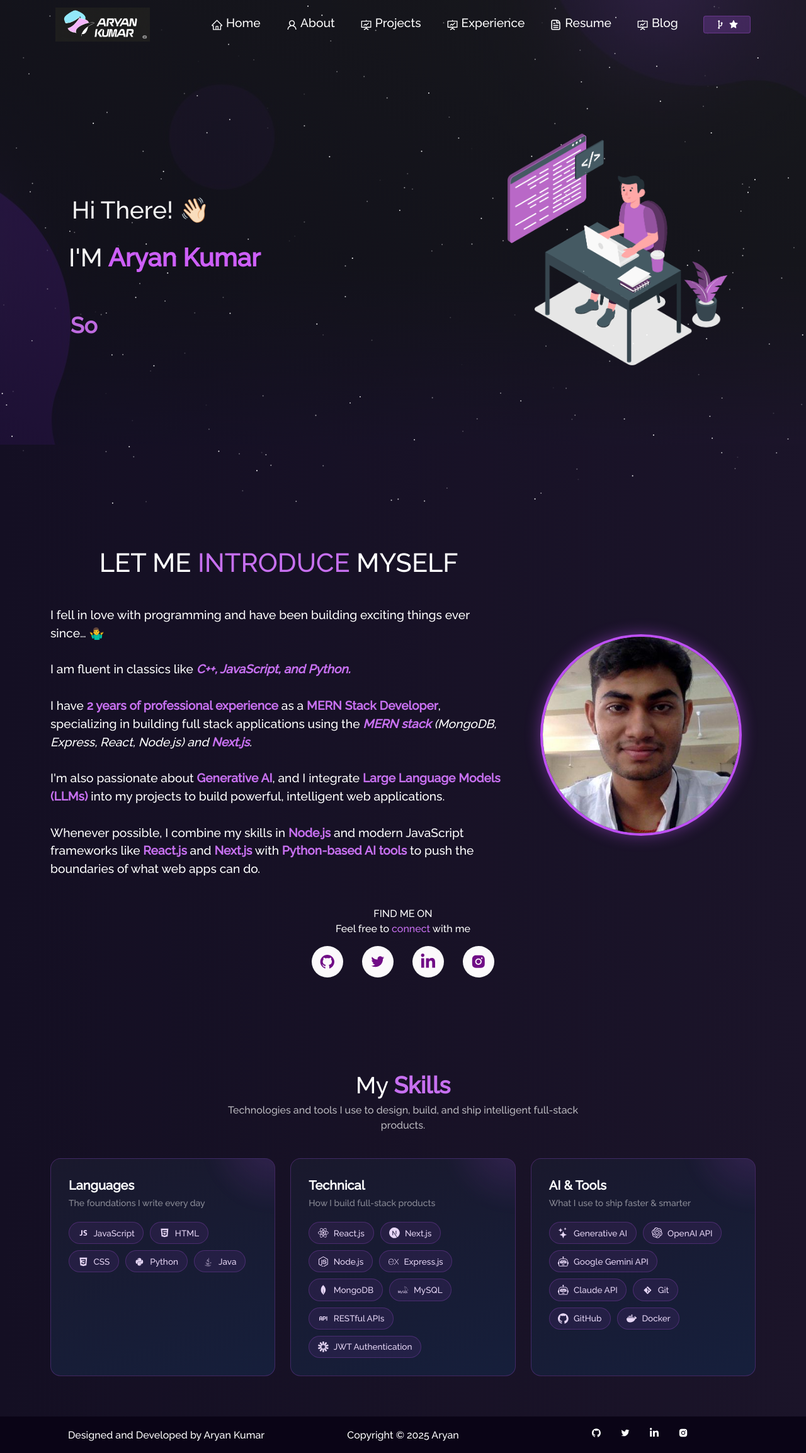
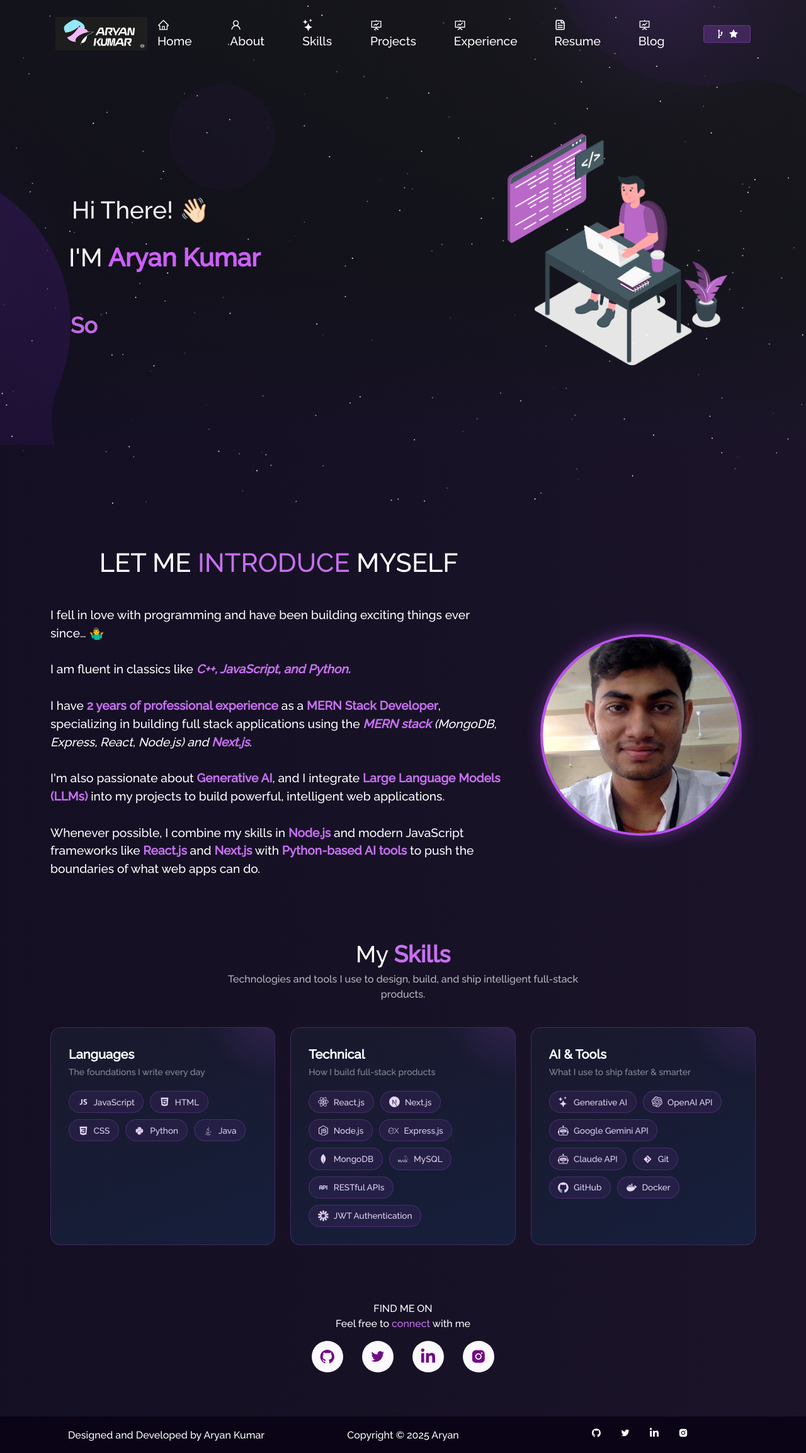
Before and after one commit to aryankumar-dev/aryankumar-portfolio, a React (Vite) app: page / in a window 1280 px wide. Shown: the whole page at 63% size. Built offline with nearby package versions, Linux system fonts and the light colour scheme.

Commit message:
Move Skills section above social links and add it to the navbar

```diff
--- a/src/components/Home/Home.jsx
+++ b/src/components/Home/Home.jsx
@@ -1,7 +1,6 @@
 import homeLogo from "../../Assets/home-main.svg";
 import Particle from "../Particle";
 import Home2 from "./Home2";
-import Skills from "./Skills";
 import Type from "./Type";
 
 function Home() {
@@ -40,7 +39,6 @@ function Home() {
         </div>
       </div>
       <Home2 />
-      <Skills />
     </section>
   );
 }
--- a/src/components/Home/Home2.jsx
+++ b/src/components/Home/Home2.jsx
@@ -1,5 +1,6 @@
 import myImg from "../../Assets/avatar.jpeg";
 import Tilt from "react-parallax-tilt";
+import Skills from "./Skills";
 import {
   AiFillGithub,
   AiOutlineTwitter,
@@ -64,6 +65,9 @@ function Home2() {
             </Tilt>
           </div>
         </div>
+
+        <Skills />
+
         <div className="home-about-social w-full">
           <h1>FIND ME ON</h1>
           <p>
--- a/src/components/Home/Skills.jsx
+++ b/src/components/Home/Skills.jsx
@@ -62,16 +62,18 @@ const SKILL_GROUPS = [
   },
 ];
 
-function Skills() {
+function Skills({ standalone = false }) {
   return (
-    <div className="skills-section" id="skills">
-      <div className="mx-auto max-w-6xl px-4 py-16">
+    <div
+      className={`skills-section w-full ${standalone ? "mx-auto max-w-6xl px-4 py-16" : "py-16"}`}
+      id="skills"
+    >
       <h1 className="project-heading text-center">
         My <strong className="purple">Skills</strong>
       </h1>
       <p className="mx-auto max-w-xl text-center text-white/70">
-          Technologies and tools I use to design, build, and ship
-          intelligent full-stack products.
+        Technologies and tools I use to design, build, and ship intelligent
+        full-stack products.
       </p>
 
       <div className="mt-10 grid grid-cols-1 gap-6 md:grid-cols-3">
@@ -79,9 +81,7 @@ function Skills() {
           <div key={group.title} className="skill-card group">
             <div className="skill-card-glow" aria-hidden="true" />
             <div className="relative z-10">
-                <h3 className="text-xl font-bold text-white">
-                  {group.title}
-                </h3>
+              <h3 className="text-xl font-bold text-white">{group.title}</h3>
               <p className="mb-5 mt-1 text-sm text-white/50">
                 {group.tagline}
               </p>
@@ -99,7 +99,6 @@ function Skills() {
         ))}
       </div>
     </div>
-    </div>
   );
 }
 
--- a/src/components/Navbar.jsx
+++ b/src/components/Navbar.jsx
@@ -8,12 +8,14 @@ import {
   AiOutlineFundProjectionScreen,
   AiOutlineUser,
 } from "react-icons/ai";
+import { BsStars } from "react-icons/bs";
 
 const SCROLL_THRESHOLD = 20;
 
 const NAV_LINKS = [
   { to: "/", label: "Home", icon: AiOutlineHome },
   { to: "/about", label: "About", icon: AiOutlineUser },
+  { to: "/#skills", label: "Skills", icon: BsStars },
   { to: "/project", label: "Projects", icon: AiOutlineFundProjectionScreen },
   { to: "/experience", label: "Experience", icon: AiOutlineFundProjectionScreen },
   { to: "/resume", label: "Resume", icon: CgFileDocument },
--- a/src/components/ScrollToTop.jsx
+++ b/src/components/ScrollToTop.jsx
@@ -2,10 +2,19 @@ import { useEffect } from "react";
 import { useLocation } from "react-router-dom";
 
 function ScrollToTop() {
-  const { pathname } = useLocation();
+  const { pathname, hash } = useLocation();
+
   useEffect(() => {
+    if (hash) {
+      const element = document.getElementById(hash.slice(1));
+      if (element) {
+        element.scrollIntoView({ behavior: "smooth" });
+        return;
+      }
+    }
     window.scrollTo(0, 0);
-  }, [pathname]);
+  }, [pathname, hash]);
+
   return null;
 }
 
```
Lines whose indentation alone changed are shown as unchanged.
